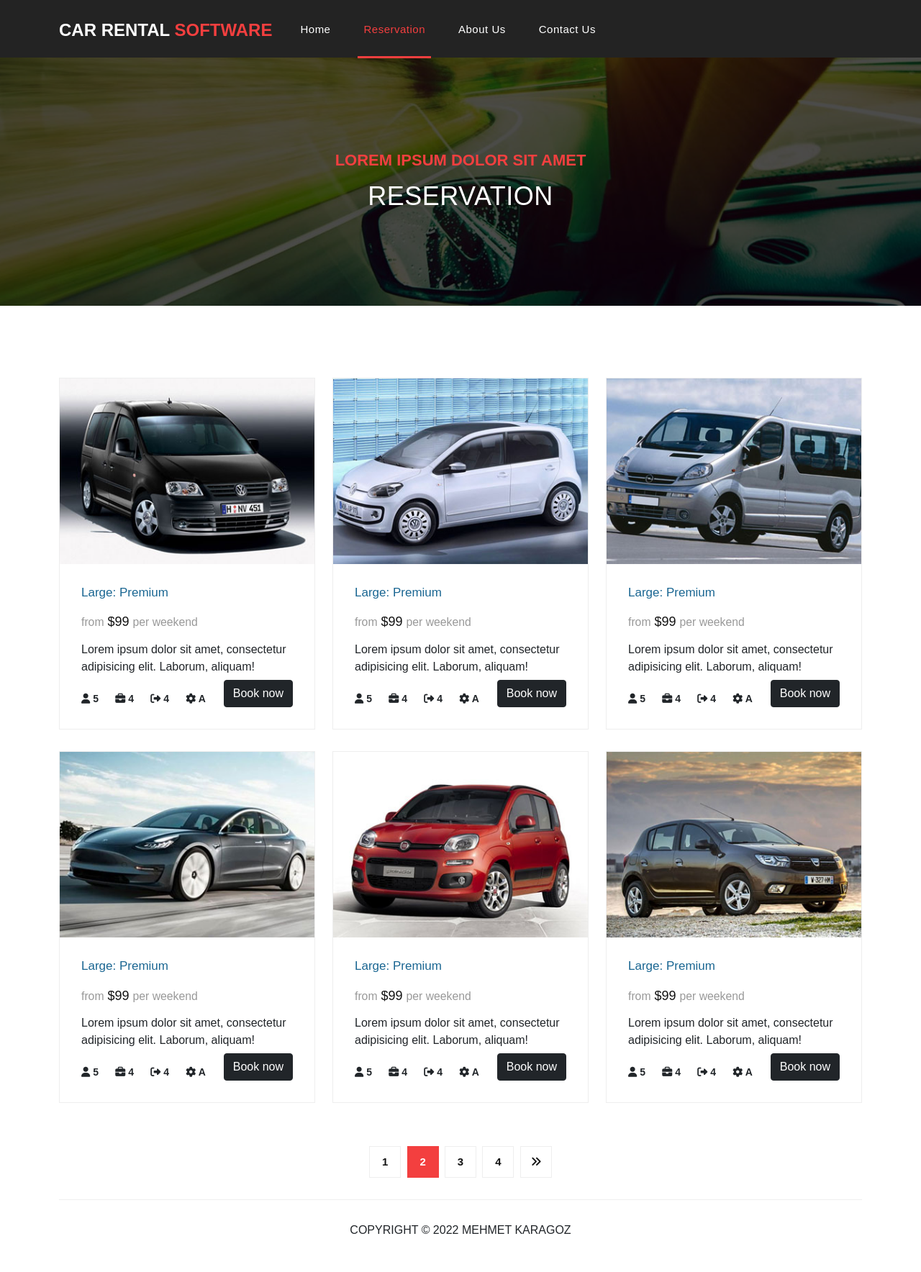
After one commit to mehmet-karagoz/Car-Rental-Software, a PHP site: page /reservation.html in a window 1280 px wide. The commit adds this page. Shown: the whole page at 72% size. Run offline with PHP 8.4, Linux system fonts and the light colour scheme; some libraries are stand-ins or nearby versions.

Commit message:
added reservation page

```diff
--- /dev/null
+++ b/reservation.html
@@ -0,0 +1,300 @@
+<!DOCTYPE html>
+<html lang="en">
+
+<head>
+  <meta charset="UTF-8" />
+  <meta http-equiv="X-UA-Compatible" content="IE=edge" />
+  <meta name="viewport" content="width=device-width, initial-scale=1.0" />
+  <title>Car Rental Software</title>
+
+  <link href="https://cdn.jsdelivr.net/npm/bootstrap@5.1.3/dist/css/bootstrap.min.css" rel="stylesheet"
+    integrity="sha384-1BmE4kWBq78iYhFldvKuhfTAU6auU8tT94WrHftjDbrCEXSU1oBoqyl2QvZ6jIW3" crossorigin="anonymous" />
+
+  <link rel="stylesheet" href="style.css" />
+
+  <script src="https://kit.fontawesome.com/8df3f43431.js" crossorigin="anonymous"></script>
+</head>
+
+<body>
+
+  <!--Header-->
+  <header>
+    <nav class="navbar navbar-expand-lg">
+      <div class="container">
+        <a class="navbar-brand" href="index.html">
+          <h2>Car Rental <em>Software</em></h2>
+        </a>
+        <button class="navbar-toggler" type="button" data-bs-toggle="collapse" data-bs-target="#navbarSupportedContent"
+          aria-controls="navbarSupportedContent" aria-expanded="false" aria-label="Toggle navigation">
+          <span class="navbar-toggler-icon"></span>
+        </button>
+        <div class="collapse navbar-collapse" id="navbarSupportedContent">
+          <ul class="navbar-nav ml-auto">
+            <li class="nav-item">
+              <a class="nav-link" aria-current="page" href="index.html">Home</a>
+            </li>
+            <li class="nav-item active">
+              <a class="nav-link" href="reservation.html">Reservation</a>
+            </li>
+
+            <li class="nav-item">
+              <a class="nav-link" href="about-us.html">About Us</a>
+            </li>
+
+            <li class="nav-item"><a class="nav-link" href="contact.html">Contact Us</a></li>
+          </ul>
+        </div>
+      </div>
+    </nav>
+  </header>
+
+  <!-- Page Content -->
+  <div class="page-heading about-heading header-text" style="background-image: url(images/heading-6-1920x500.jpg);">
+    <div class="container">
+      <div class="row">
+        <div class="col-md-12">
+          <div class="text-content">
+            <h4>Lorem ipsum dolor sit amet</h4>
+            <h2>Reservation</h2>
+          </div>
+        </div>
+      </div>
+    </div>
+  </div>
+
+  <!-- Modal -->
+  <div id="reservationModal" class="modal">
+
+    <!-- Modal Content -->
+    <div class="modal-content">
+      <div class="container p-0" id="modal-text">
+        <div class="card" id="address-card">
+          <h4>Deneme</h4>
+        </div>
+        <div class="card" id="payment-card">
+          <h4 class="text-center fw-bold">Payment Details</h4>
+          <div class="row">
+            <div class="col-12">
+              <div class="d-flex flex-column">
+                <p class="text mb-1">Person Name</p> <input class="form-control mb-3" type="text" placeholder="Name"
+                  value="Barry Allen">
+              </div>
+            </div>
+            <div class="col-12">
+              <div class="d-flex flex-column">
+                <p class="text mb-1">Card Number</p> <input class="form-control mb-3" type="text"
+                  placeholder="1234 5678 435678">
+              </div>
+            </div>
+            <div class="col-8">
+              <div class="d-flex flex-column">
+                <p class="text mb-1">Expiry</p> <input class="form-control mb-3" type="text" placeholder="MM/YYYY">
+              </div>
+            </div>
+            <div class="col-4">
+              <div class="d-flex flex-column">
+                <p class="text mb-1">CVV/CVC</p> <input class="form-control mb-3 pt-2 " type="password"
+                  placeholder="***">
+              </div>
+            </div>
+            <div class="col-12">
+              <button class="btn btn-primary mb-3"> <span class="ps-3">Pay $243</span> <span
+                  class="fas fa-arrow-right"></span> </button>
+            </div>
+          </div>
+        </div>
+      </div>
+      <span class="close">&times;</span>
+    </div>
+  </div>
+
+  <!-- Cars -->
+  <div class="products">
+    <div class="container">
+      <div class="row">
+        <div class="col-md-4">
+          <div class="product-item">
+            <img src="images/product-1-370x270.jpg" alt="">
+
+            <div class="down-content">
+              <h4>Large: Premium</h4>
+
+              <h6><small>from</small> $99 <small>per weekend</small></h6>
+
+              <p>Lorem ipsum dolor sit amet, consectetur adipisicing elit. Laborum, aliquam!</p>
+
+              <small>
+                <strong title="passegengers"><i class="fa fa-user"></i> 5</strong> &nbsp;&nbsp;&nbsp;&nbsp;
+                <strong title="luggages"><i class="fa fa-briefcase"></i> 4</strong> &nbsp;&nbsp;&nbsp;&nbsp;
+                <strong title="doors"><i class="fa fa-sign-out"></i> 4</strong> &nbsp;&nbsp;&nbsp;&nbsp;
+                <strong title="transmission"><i class="fa fa-cog"></i> A</strong>
+              </small>
+
+              <span>
+                <button class="btn btn-primary d-block w-100 bookCar bg-dark border-dark">Book now</button>
+              </span>
+            </div>
+          </div>
+        </div>
+
+        <div class="col-md-4">
+          <div class="product-item">
+            <img src="images/product-2-370x270.jpg" alt="">
+
+            <div class="down-content">
+              <h4>Large: Premium</h4>
+
+              <h6><small>from</small> $99 <small>per weekend</small></h6>
+
+              <p>Lorem ipsum dolor sit amet, consectetur adipisicing elit. Laborum, aliquam!</p>
+
+              <small>
+                <strong title="passegengers"><i class="fa fa-user"></i> 5</strong> &nbsp;&nbsp;&nbsp;&nbsp;
+                <strong title="luggages"><i class="fa fa-briefcase"></i> 4</strong> &nbsp;&nbsp;&nbsp;&nbsp;
+                <strong title="doors"><i class="fa fa-sign-out"></i> 4</strong> &nbsp;&nbsp;&nbsp;&nbsp;
+                <strong title="transmission"><i class="fa fa-cog"></i> A</strong>
+              </small>
+
+              <span>
+                <button class="btn btn-primary d-block w-100 bookCar bg-dark border-dark">Book now</button>
+              </span>
+            </div>
+          </div>
+        </div>
+
+        <div class="col-md-4">
+          <div class="product-item">
+            <img src="images/product-3-370x270.jpg" alt="">
+
+            <div class="down-content">
+              <h4>Large: Premium</h4>
+
+              <h6><small>from</small> $99 <small>per weekend</small></h6>
+
+              <p>Lorem ipsum dolor sit amet, consectetur adipisicing elit. Laborum, aliquam!</p>
+
+              <small>
+                <strong title="passegengers"><i class="fa fa-user"></i> 5</strong> &nbsp;&nbsp;&nbsp;&nbsp;
+                <strong title="luggages"><i class="fa fa-briefcase"></i> 4</strong> &nbsp;&nbsp;&nbsp;&nbsp;
+                <strong title="doors"><i class="fa fa-sign-out"></i> 4</strong> &nbsp;&nbsp;&nbsp;&nbsp;
+                <strong title="transmission"><i class="fa fa-cog"></i> A</strong>
+              </small>
+
+              <span>
+                <button class="btn btn-primary d-block w-100 bookCar bg-dark border-dark">Book now</button>
+              </span>
+            </div>
+          </div>
+        </div>
+
+        <div class="col-md-4">
+          <div class="product-item">
+            <img src="images/product-4-370x270.jpg" alt="">
+
+            <div class="down-content">
+              <h4>Large: Premium</h4>
+
+              <h6><small>from</small> $99 <small>per weekend</small></h6>
+
+              <p>Lorem ipsum dolor sit amet, consectetur adipisicing elit. Laborum, aliquam!</p>
+
+              <small>
+                <strong title="passegengers"><i class="fa fa-user"></i> 5</strong> &nbsp;&nbsp;&nbsp;&nbsp;
+                <strong title="luggages"><i class="fa fa-briefcase"></i> 4</strong> &nbsp;&nbsp;&nbsp;&nbsp;
+                <strong title="doors"><i class="fa fa-sign-out"></i> 4</strong> &nbsp;&nbsp;&nbsp;&nbsp;
+                <strong title="transmission"><i class="fa fa-cog"></i> A</strong>
+              </small>
+
+              <span>
+                <button class="btn btn-primary d-block w-100 bookCar bg-dark border-dark">Book now</button>
+              </span>
+            </div>
+          </div>
+        </div>
+
+        <div class="col-md-4">
+          <div class="product-item">
+            <img src="images/product-5-370x270.jpg" alt="">
+
+            <div class="down-content">
+              <h4>Large: Premium</h4>
+
+              <h6><small>from</small> $99 <small>per weekend</small></h6>
+
+              <p>Lorem ipsum dolor sit amet, consectetur adipisicing elit. Laborum, aliquam!</p>
+
+              <small>
+                <strong title="passegengers"><i class="fa fa-user"></i> 5</strong> &nbsp;&nbsp;&nbsp;&nbsp;
+                <strong title="luggages"><i class="fa fa-briefcase"></i> 4</strong> &nbsp;&nbsp;&nbsp;&nbsp;
+                <strong title="doors"><i class="fa fa-sign-out"></i> 4</strong> &nbsp;&nbsp;&nbsp;&nbsp;
+                <strong title="transmission"><i class="fa fa-cog"></i> A</strong>
+              </small>
+
+              <span>
+                <button class="btn btn-primary d-block w-100 bookCar bg-dark border-dark">Book now</button>
+              </span>
+            </div>
+          </div>
+        </div>
+
+        <div class="col-md-4">
+          <div class="product-item">
+            <img src="images/product-6-370x270.jpg" alt="">
+
+            <div class="down-content">
+              <h4>Large: Premium</h4>
+
+              <h6><small>from</small> $99 <small>per weekend</small></h6>
+
+              <p>Lorem ipsum dolor sit amet, consectetur adipisicing elit. Laborum, aliquam!</p>
+
+              <small>
+                <strong title="passegengers"><i class="fa fa-user"></i> 5</strong> &nbsp;&nbsp;&nbsp;&nbsp;
+                <strong title="luggages"><i class="fa fa-briefcase"></i> 4</strong> &nbsp;&nbsp;&nbsp;&nbsp;
+                <strong title="doors"><i class="fa fa-sign-out"></i> 4</strong> &nbsp;&nbsp;&nbsp;&nbsp;
+                <strong title="transmission"><i class="fa fa-cog"></i> A</strong>
+              </small>
+
+              <span>
+                <button class="btn btn-primary d-block w-100 bookCar bg-dark border-dark">Book now</button>
+              </span>
+            </div>
+          </div>
+        </div>
+
+        <div class="col-md-12">
+          <ul class="pages">
+            <li><a href="#">1</a></li>
+            <li class="active"><a href="#">2</a></li>
+            <li><a href="#">3</a></li>
+            <li><a href="#">4</a></li>
+            <li><a href="#"><i class="fa fa-angle-double-right"></i></a></li>
+          </ul>
+        </div>
+      </div>
+    </div>
+  </div>
+
+
+
+  <!-- Footer -->
+  <footer>
+    <div class="container">
+      <div class="row">
+        <div class="col-md-12">
+          <div class="inner-content">
+            <p>Copyright © 2022 Mehmet Karagoz</p>
+          </div>
+        </div>
+      </div>
+    </div>
+  </footer>
+
+  <script src="https://cdn.jsdelivr.net/npm/bootstrap@5.1.3/dist/js/bootstrap.bundle.min.js"
+    integrity="sha384-ka7Sk0Gln4gmtz2MlQnikT1wXgYsOg+OMhuP+IlRH9sENBO0LRn5q+8nbTov4+1p"
+    crossorigin="anonymous"></script>
+
+  <script src="custom.js"></script>
+</body>
+
+</html>
--- a/style.css
+++ b/style.css
@@ -443,6 +443,218 @@ footer .inner-content p a {
 	margin-left: 3px;
 }
 
+.page-heading {
+	padding: 210px 0px 130px 0px;
+	text-align: center;
+	background-position: center center;
+	background-repeat: no-repeat;
+	background-size: cover;
+}
+
+.page-heading .text-content h4 {
+	color: #f33f3f;
+	font-size: 22px;
+	text-transform: uppercase;
+	font-weight: 700;
+	margin-bottom: 15px;
+}
+
+.page-heading .text-content h2 {
+	color: #fff;
+	font-size: 62px;
+	text-transform: uppercase;
+	letter-spacing: 5px;
+}
+
+.page-heading {
+	position:relative;
+}
+.page-heading:before {
+	content:'';
+	position:absolute;
+	top:0;
+	left:0;
+	bottom:0;
+	right:0;
+	background-color:rgba(0,0,0,.7);
+}
+.page-heading .container {
+	position:relative;
+	z-index: 2;
+}
+
+.page-heading .text-content h4 {
+  font-size: 22px;
+}
+
+.page-heading .text-content h2 {
+  font-size: 36px;
+  letter-spacing: 0.5px;
+}
+
+.products {
+	margin-top: 100px;
+}
+
+.product-item {
+	border: 1px solid #eee;
+	margin-bottom: 30px;
+}
+
+.product-item .down-content {
+	padding: 30px;
+	position: relative;
+}
+
+.product-item img {
+	width: 100%;
+	overflow: hidden;
+}
+
+.product-item .down-content h4 {
+	font-size: 17px;
+	color: #1a6692;
+	margin-bottom: 20px;
+}
+
+.product-item .down-content h6 {
+	font-size: 18px;
+	margin-bottom: 15px;
+	color: #121212;
+}
+
+.product-item .down-content h6 small{
+	color: #999;
+}
+
+.product-item .down-content p {
+	margin-bottom: 20px;
+}
+
+.product-item .down-content span {
+	position: absolute;
+	right: 30px;
+	bottom: 30px;
+	font-size: 13px;
+	color: #f33f3f;
+	font-weight: 500;
+}
+
+.product-item .down-content span a {
+	color: #f33f3f;
+	display: inline-block;
+	margin-bottom: 3px;
+}
+.products ul.pages {
+	margin-top: 30px;
+	text-align: center;
+}
+
+.products ul.pages li {
+	display: inline-block;
+	margin: 0px 2px;
+}
+
+.products ul.pages li a {
+	width: 44px;
+	height: 44px;
+	display: inline-block;
+	line-height: 42px;
+	border: 1px solid #eee;
+	font-size: 15px;
+	font-weight: 700;
+	color: #121212;
+	transition: all .3s;
+}
+
+.products ul.pages li a:hover,
+.products ul.pages li.active a {
+	background-color: #f33f3f;
+	border-color: #f33f3f;
+	color: #fff;
+}
+
+.modal {
+  display: none;
+  position: fixed;
+  z-index: 99;
+  padding-top: 5%;
+  left: 0;
+  top: 0;
+  width: 100%;
+  height: 100%;
+  background-color: rgba(0,0,0,0.4);
+}
+#address-card, #payment-card {
+  display: none;
+}
+.modal-content {
+  background-color: #fefefe;
+  margin: auto;
+  padding: 20px;
+  border: 1px solid #888;
+  width: 40%;
+}
+.modal-content .card {
+  margin: auto;
+  border-radius: 20px;
+  color: #000;
+  border: white;
+}
+
+.modal-content .card .btn.btn-primary {
+  width: 100%;
+  height: 70px;
+  display: flex;
+  align-items: center;
+  justify-content: space-between;
+  padding: 0 15px;
+  background-image: linear-gradient(to right, #706c6c 0%, #4b5251 51%, #6f7174 100%);
+  border: none;
+  transition: 0.5s;
+  background-size: 200% auto
+}
+
+.modal-content .card .btn.btn.btn-primary:hover {
+  background-position: right center;
+  color: #fff;
+  text-decoration: none
+}
+
+.modal-content .card .btn.btn-primary:hover .fas.fa-arrow-right {
+  transform: translate(5px);
+  transition: transform 0.2s ease-in
+}
+
+.form-control {
+  color: white;
+  background-color: #383e46;
+  border: 2px solid transparent;
+  height: 60px;
+  padding-left: 20px;
+  vertical-align: middle
+}
+
+.form-control:focus {
+  color: white;
+  background-color: #404c53;
+  border: 2px solid #eeeeee;
+  box-shadow: none
+}
+.close {
+  position: absolute;
+  color: #aaaaaa;
+  right: 2%;
+  top: 2%;
+  font-size: 28px;
+  font-weight: bold;
+}
+.close:hover,
+.close:focus {
+  color: #000;
+  text-decoration: none;
+  cursor: pointer;
+}
 
 @media (max-width: 992px) {
   .navbar .navbar-brand {
@@ -499,5 +711,11 @@ footer .inner-content p a {
     right: auto !important;
     padding: 2%;
     margin-bottom: 5%;
+    margin-top: -20%;
+  }
+
+  #payment-card > div > div.col-4 , #payment-card > div > div.col-8{
+    display: block;
+    width: auto;
   }
 }
```
Also changed, not shown: custom.js (added, +33 -0 lines), index.html (+26 -10 lines), images/heading-6-1920x500.jpg (added), images/product-1-370x270.jpg (added), images/product-2-370x270.jpg (added), images/product-3-370x270.jpg (added), images/product-4-370x270.jpg (added), images/product-5-370x270.jpg (added), images/product-6-370x270.jpg (added).
